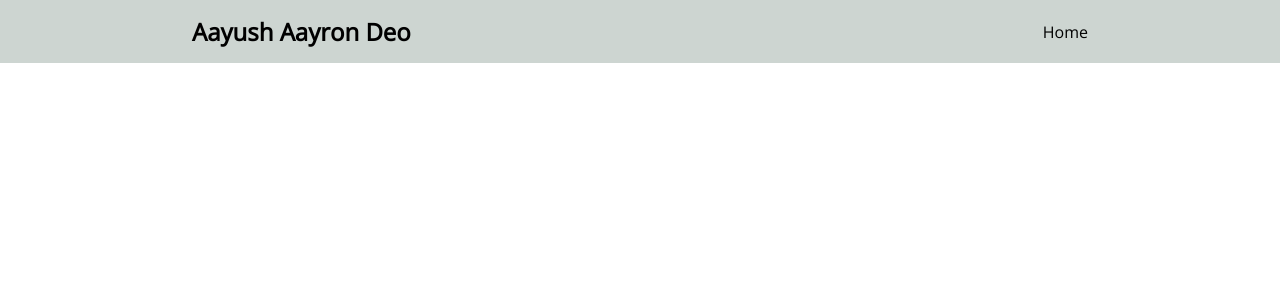
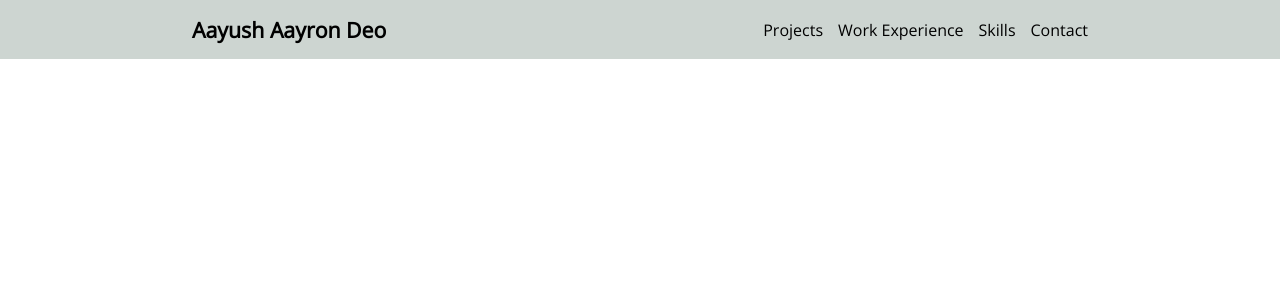
Before and after one commit to aayronaayush/portfolio_v2, a Next.js app: page / in a window 1280 px wide. Shown: the top 300 px of the page. Built offline with nearby package versions, Linux system fonts and the light colour scheme.

Commit message:
add mobile navbar button and animation

```diff
--- a/components/Header.tsx
+++ b/components/Header.tsx
@@ -1,3 +1,4 @@
+import { useEffect, useState } from "react"
 import { createUseStyles } from "react-jss"
 
 const useStyles = createUseStyles({
@@ -15,18 +16,61 @@ const useStyles = createUseStyles({
     },
     name: {
         fontWeight: "bold",
-        fontSize: "18pt"
+        fontSize: "16pt",
+        textDecoration: "none",
+        color: "black"
     },
-    '@media screen and (max-width: 360px)': {
+    navItem: {
+        paddingLeft: 15
+    },
+    navContainer: {
+            display: "inline"
+    },
+    navMobileButton: {
+        display: "none"
+    },
+    down: {
+        width: "20px",
+        animation: "$turnDown 250ms linear forwards",
+        transform: "translateY(-10%)"
+    },
+    "@keyframes turnDown": {
+        "0%": {
+            transform: "rotateZ(180deg)"
+        },
+        "100%": {
+            transform: "rotateZ(360deg)"
+        }
+    },
+    up: {
+        width: "20px",
+        animation: "$turnUp 250ms linear forwards",
+        transform: "translateY(-10%)"
+    },
+    "@keyframes turnUp": {
+        "0%": {
+            transform: "rotateZ(0deg)"
+        },
+        "100%": {
+            transform: "rotateZ(180deg)"
+        }
+    },
+    '@media screen and (max-width: 549px)': { // mobile
         content: {
             width: "90%",
             padding: "15px"
         },
         name: {
             fontSize: "12pt"
+        },
+        navContainer: {
+            display: "none"
+        },
+        navMobileButton: {
+            display: "inline"
         }
     },
-    '@media screen and (min-width: 361px) and (max-width: 768px)': {
+    '@media screen and (min-width: 550px) and (max-width: 768px)': { // tablet
         content: {
             width: "90%",
             padding: "15px"
@@ -37,12 +81,52 @@ const useStyles = createUseStyles({
     }
 })
 
+const navItems = [
+    {
+        text: "Projects"
+    },
+    {
+        text: "Work Experience"
+    },
+    {
+        text: "Skills"
+    },
+    {
+        text: "Contact"
+    }
+]
+
 export default function Header() {
     const classes = useStyles()
+
+    const [arrowDirection, setArrowDirection] = useState(1)
+    const [arrowOrientation, setArrowOrientation] = useState(classes.down)
+
+
+    useEffect(() => {
+        if (arrowDirection == 1) {
+            setArrowOrientation(classes.down)
+        } else {
+            setArrowOrientation(classes.up)
+        }
+    }, [arrowDirection])
+
     return <div className={classes.container}>
         <div className={classes.content}>
-        <div className={classes.name}>Aayush Aayron Deo</div>
-        <div>Home</div>
+        <a href="/" className={classes.name}>Aayush Aayron Deo</a>
+
+        <span onClick={() => setArrowDirection(arrowDirection * -1)} className={classes.navMobileButton}>
+            <img className={arrowOrientation} src="arrow.png" alt="" />
+        </span>
+
+        <span className={classes.navContainer}>
+            {
+                navItems.map((navItem, index) => {
+                    return <span className={classes.navItem} key={index}>{navItem.text}</span>
+                })
+            }
+        </span>
+
         </div>
     </div>
 }
--- a/pages/_document.tsx
+++ b/pages/_document.tsx
@@ -1,4 +1,5 @@
 import Document, { Html, Head, Main, NextScript } from 'next/document'
+import { SheetsRegistry, JssProvider, createGenerateId } from 'react-jss'
 
 class MyDocument extends Document {
   static async getInitialProps(ctx: any) {
```
Also changed, not shown: public/arrow.png (added).
